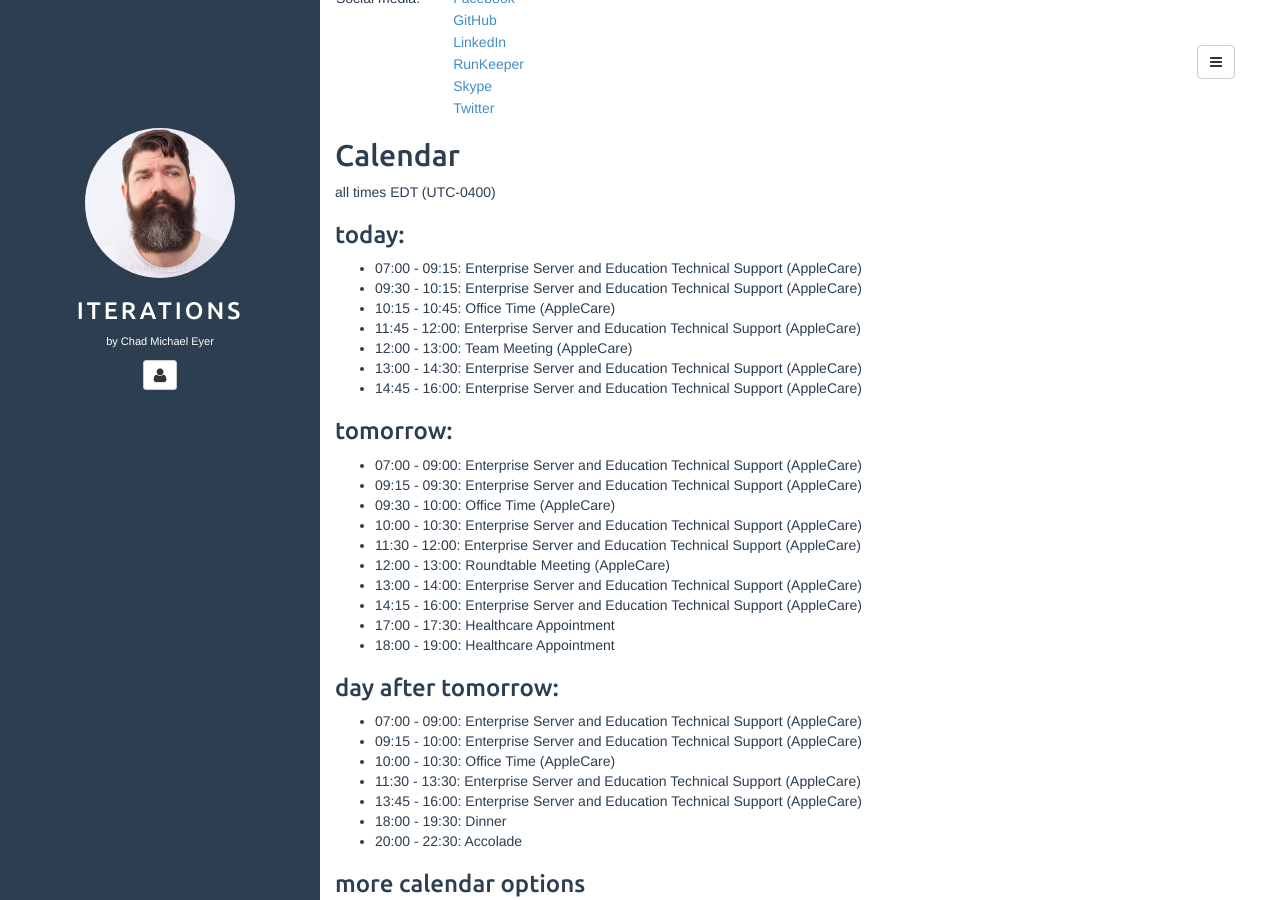
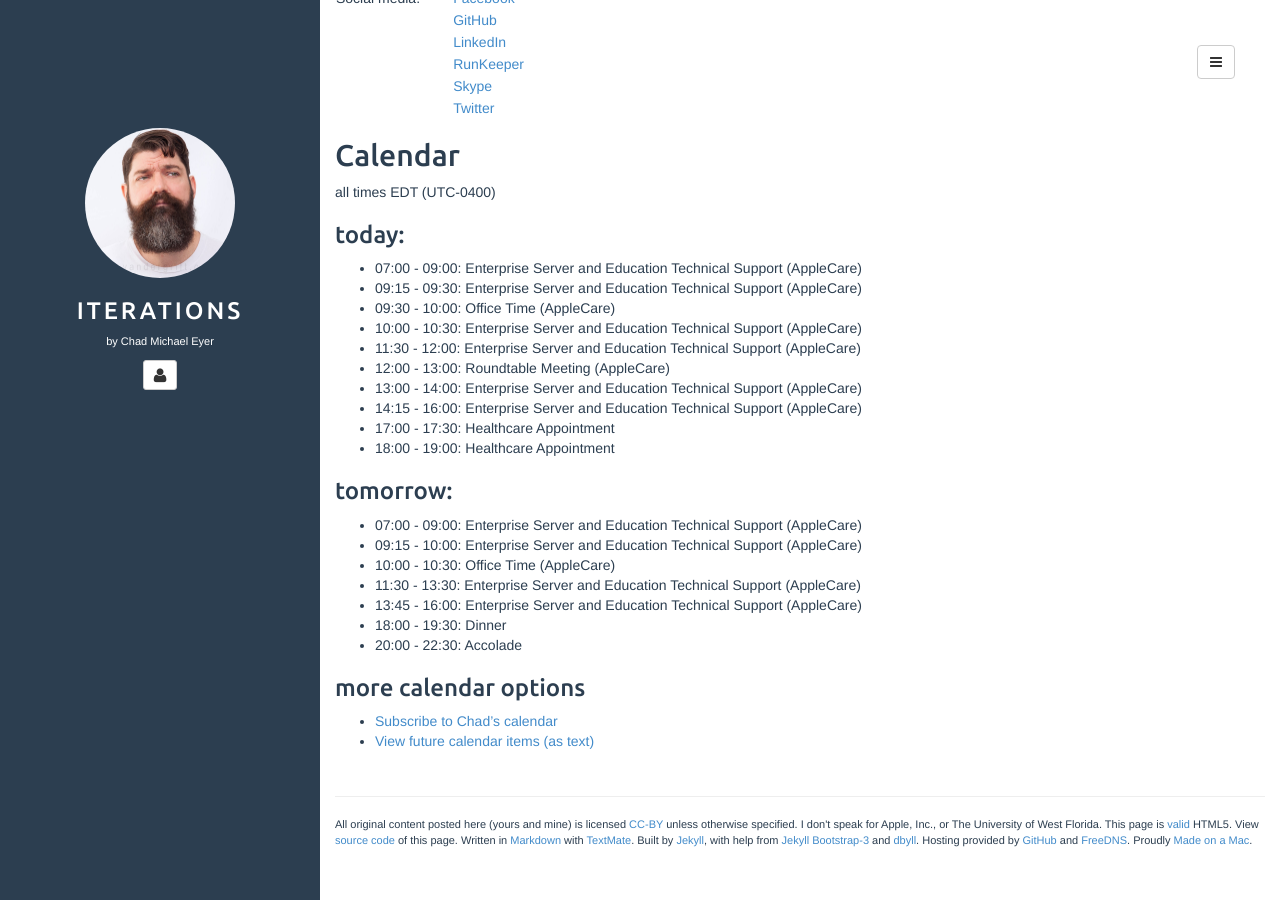
Before and after one commit to chadmichaeleyer/chadmichaeleyer.github.io, a Jekyll site: the page built from about.md, in a window 1280 px wide and 900 px high, scrolled down 1357 px. Built offline with Jekyll 4.4.1, drawn with Linux system fonts in a browser that asks for light colours.

Commit message:
calendar update

```diff
--- a/calendar.markdown
+++ b/calendar.markdown
@@ -1,16 +1,6 @@
 all times EDT (UTC-0400)
 
 ### today:
-
-* 07:00 - 09:15: Enterprise Server and Education Technical Support (AppleCare)
-* 09:30 - 10:15: Enterprise Server and Education Technical Support (AppleCare)
-* 10:15 - 10:45: Office Time (AppleCare)
-* 11:45 - 12:00: Enterprise Server and Education Technical Support (AppleCare)
-* 12:00 - 13:00: Team Meeting (AppleCare)
-* 13:00 - 14:30: Enterprise Server and Education Technical Support (AppleCare)
-* 14:45 - 16:00: Enterprise Server and Education Technical Support (AppleCare)
-
-### tomorrow:
 
 * 07:00 - 09:00: Enterprise Server and Education Technical Support (AppleCare)
 * 09:15 - 09:30: Enterprise Server and Education Technical Support (AppleCare)
@@ -23,7 +13,7 @@ all times EDT (UTC-0400)
 * 17:00 - 17:30: Healthcare Appointment
 * 18:00 - 19:00: Healthcare Appointment
 
-### day after tomorrow:
+### tomorrow:
 
 * 07:00 - 09:00: Enterprise Server and Education Technical Support (AppleCare)
 * 09:15 - 10:00: Enterprise Server and Education Technical Support (AppleCare)
```
Also changed, not shown: calendar-year.markdown (+8 -10 lines), 1 other file.
